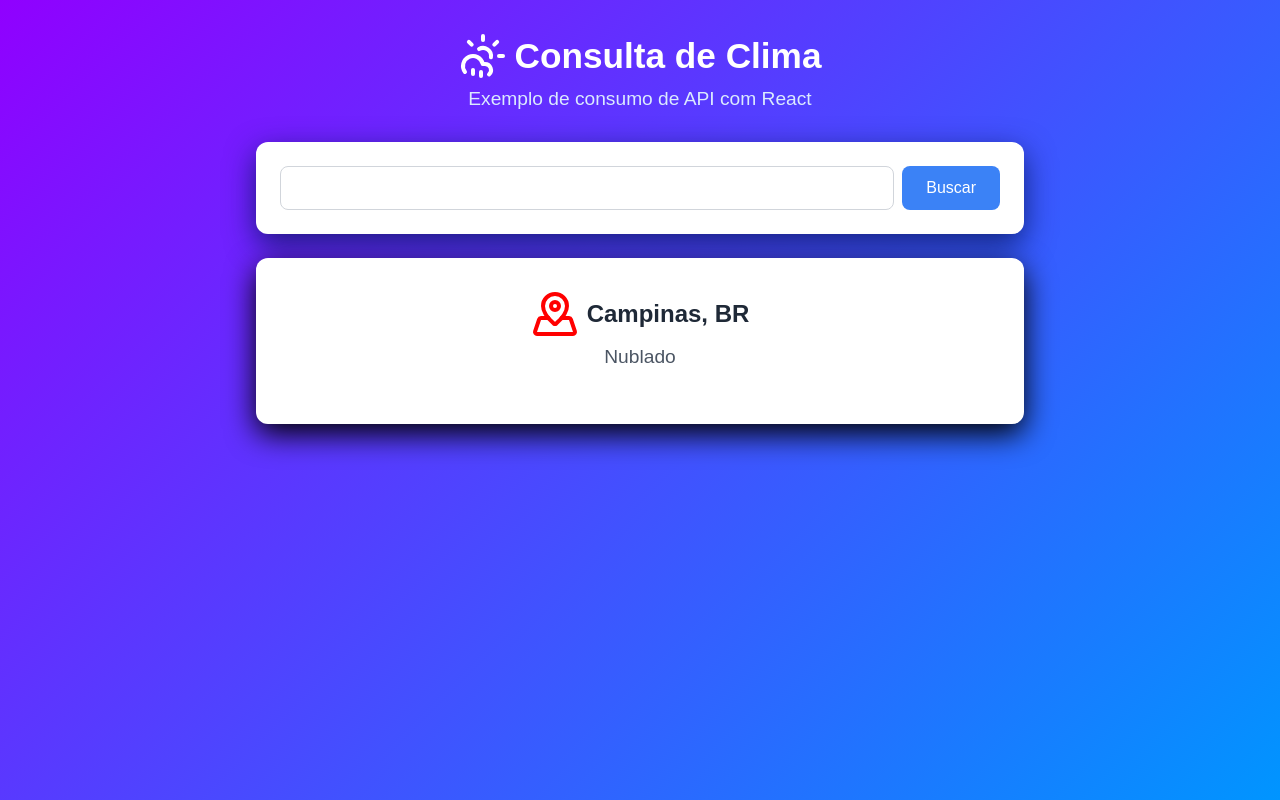
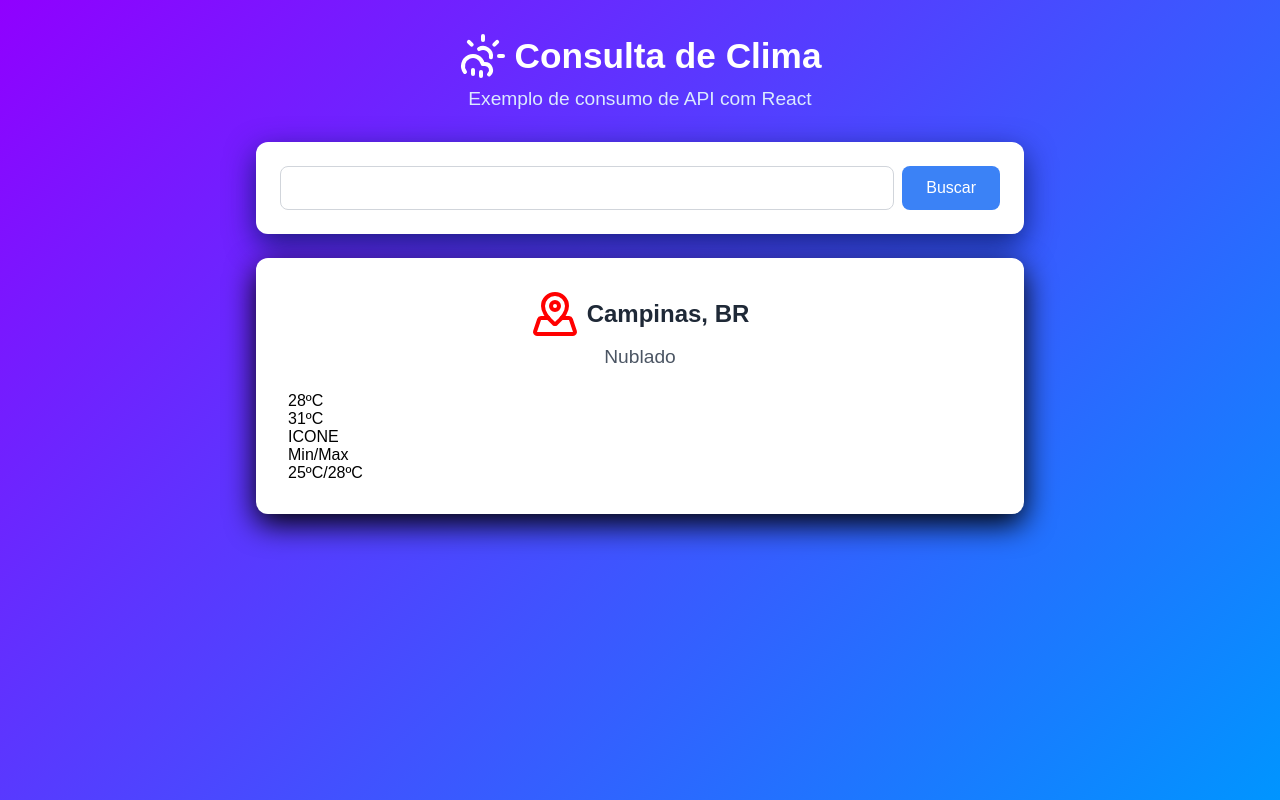
Before and after one commit to gustavoweb/clima-react-2a, a React (Vite) app: page / in a window 1280 px wide. Built offline with nearby package versions, Linux system fonts and the light colour scheme.

Commit message:
Add files via upload

```diff
--- a/src/App.jsx
+++ b/src/App.jsx
@@ -34,8 +34,31 @@ function App() {
             </div>
 
             {/* Temperatura Principal */}
+            <div className="temperatura-box">
+              <div className="temperatura-valor">
+                28ºC
+              </div>
+              <div className="sens-termica">
+                31ºC
+              </div>
+            </div>
 
-          </div>
+            {/* Informações Adicionais */}
+            <div className="detalhes-box">
+              <div className="detal-item">
+                <div className="detal-icone">
+                  ICONE
+                </div>
+                <p className="detal-desc">
+                  Min/Max
+                </p>
+                <p className="detal-valor">
+                  25ºC/28ºC
+                </p>
+              </div>
+            </div>
+
+          </div>{/* Fecha Resultado */}
 
         </div>
       </div>
```
